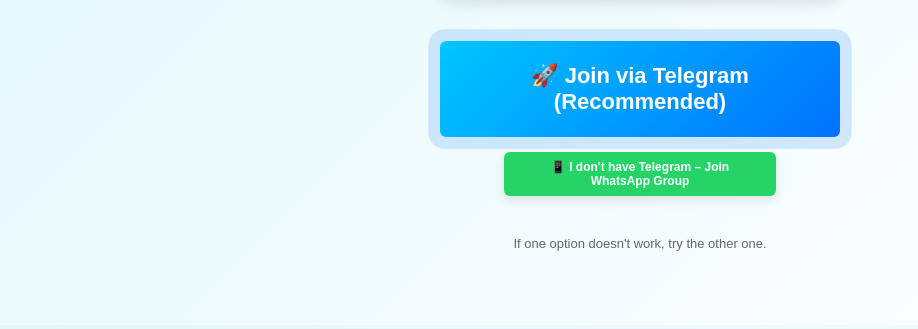
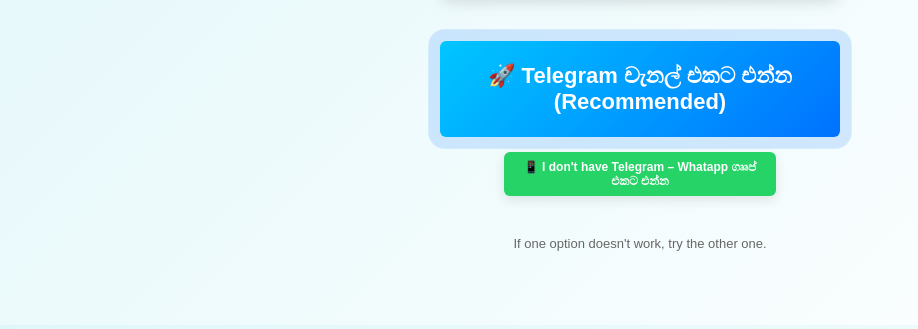
Before and after one commit to trafflobar/csh777, a plain HTML site: page index.html in a window 1280 px wide. Shown: the part 475-804 px from the top of the page, without its empty margins (0-918 px from the left). Drawn offline with Linux system fonts and the light colour scheme.

Commit message:
Update index.html

```diff
--- a/index.html
+++ b/index.html
@@ -84,8 +84,8 @@
     <img src="https://s.iimg.su/s/16/th_1m1NzPrcE7MzBUnQAP0ZXmJ3mIcGv6CvlU3imUBv.jpg" alt="Hackbot Screenshot" class="preview-img">
   </a>
 
-  <a href="https://a.topteamm.online/9pUyU5Qzj1?utm_campaign=621146343718859" class="btn telegram" target="_blank" rel="noopener noreferrer">🚀 Join via Telegram (Recommended)</a>
-  <a href="https://chat.whatsapp.com/GMJApHBM4Jw0VbBgjijvfH" target="_blank" rel="noopener noreferrer" class="btn whatsapp">📱 I don't have Telegram – Join WhatsApp Group</a>
+  <a href="https://a.topteamm.online/9pUyU5Qzj1?utm_campaign=621146343718859" class="btn telegram" target="_blank" rel="noopener noreferrer">🚀 Telegram චැනල් එකට එන්න (Recommended)</a>
+  <a href="https://chat.whatsapp.com/GMJApHBM4Jw0VbBgjijvfH" target="_blank" rel="noopener noreferrer" class="btn whatsapp">📱 I don't have Telegram – Whatapp ගෲප් එකට එන්න</a>
 
   <p style="font-size: 13px; color: #666; margin-top: 40px;">If one option doesn't work, try the other one.</p>
 </body>
```
